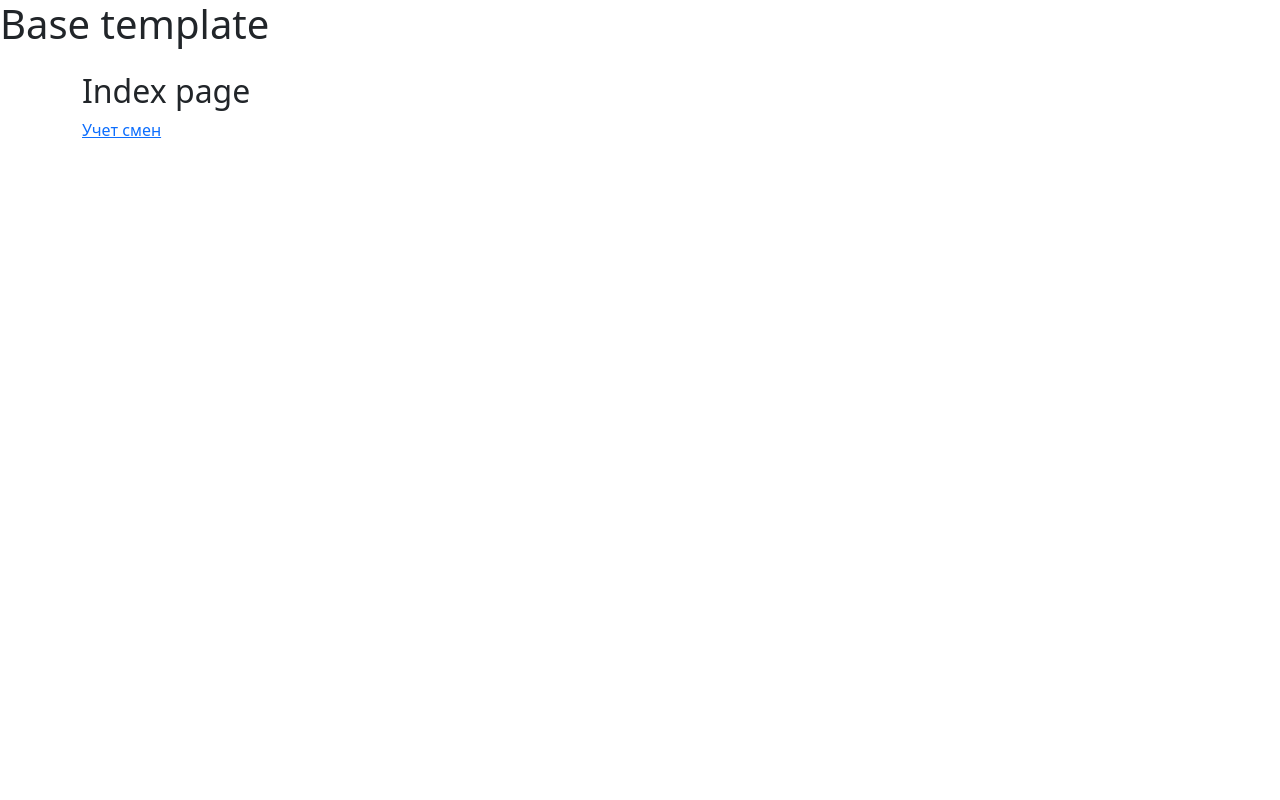
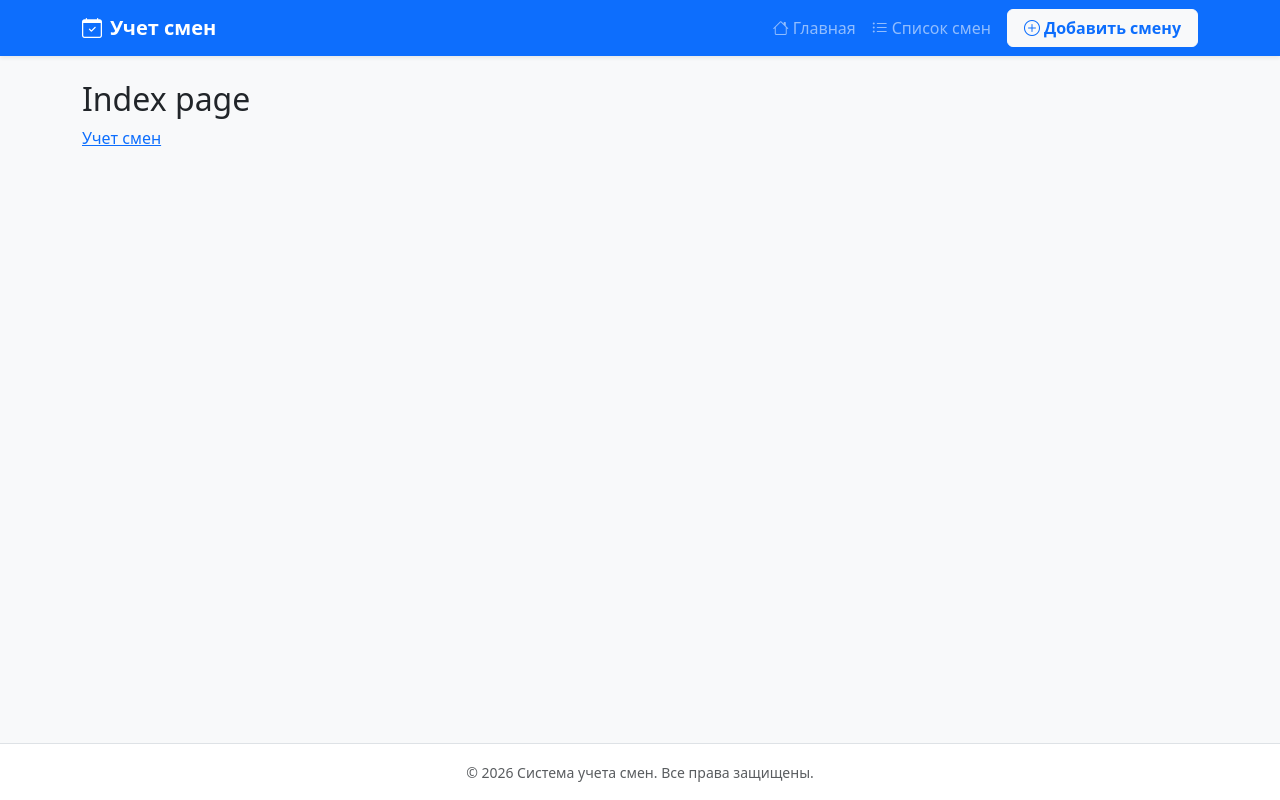
Before and after one commit to jekaordjo/flask_proj, a Flask app: page / in a window 1280 px wide. Run offline with Flask 3, Linux system fonts and the light colour scheme; some libraries are stand-ins or nearby versions.

Commit message:
update base.html add bootstrap5 navbar

```diff
--- a/templates/base.html
+++ b/templates/base.html
@@ -1,30 +1,92 @@
 <!DOCTYPE html>
-<html lang="en">
+<html lang="ru">
+
 <head>
     <meta charset="UTF-8">
     <meta name="viewport" content="width=device-width, initial-scale=1.0">
-    <title>{% block title %}Document{% endblock title %}</title>
-    <link rel="stylesheet" href="https://cdn.jsdelivr.net/npm/bootstrap-icons@1.13.1/font/bootstrap-icons.min.css">
+    <title>{% block title %}Учет смен{% endblock %}</title>
+
+    <!-- Иконки Bootstrap (используем актуальную стабильную версию CDN для надежности) -->
+    <link rel="stylesheet" href="https://cdn.jsdelivr.net/npm/bootstrap-icons@1.11.3/font/bootstrap-icons.min.css">
+
+    <!-- Ваши локальные стили Bootstrap (убедитесь, что файл существует в static/css/) -->
     <link rel="stylesheet" href="{{ url_for('static', filename='css/bootstrap.min.css') }}">
+
+    <!-- Блок для дополнительных стилей конкретных страниц -->
+    {% block styles %}{% endblock %}
 </head>
-<body>
-    <h1>Base template</h1>
-    <div class="container py-2">
+
+<!-- min-vh-100 и flex-column обеспечивают прижатие футера к низу при малом количестве контента -->
+
+<body class="d-flex flex-column min-vh-100 bg-light">
+
+    <header>
+        <nav class="navbar navbar-expand-lg navbar-dark bg-primary shadow-sm">
+            <div class="container">
+                <a class="navbar-brand fw-bold" href="{{ url_for('index') }}">
+                    <i class="bi bi-calendar-check me-2"></i>Учет смен
+                </a>
+
+                <!-- Кнопка гамбургер-меню для мобильных устройств -->
+                <button class="navbar-toggler" type="button" data-bs-toggle="collapse" data-bs-target="#navbarNav"
+                    aria-controls="navbarNav" aria-expanded="false" aria-label="Переключить навигацию">
+                    <span class="navbar-toggler-icon"></span>
+                </button>
+
+                <div class="collapse navbar-collapse" id="navbarNav">
+                    <ul class="navbar-nav ms-auto align-items-lg-center">
+                        <li class="nav-item">
+                            <a class="nav-link" href="{{ url_for('index') }}">
+                                <i class="bi bi-house me-1"></i>Главная
+                            </a>
+                        </li>
+                        <li class="nav-item">
+                            <a class="nav-link" href="{{ url_for('shifts_app.shifts') }}">
+                                <i class="bi bi-list-ul me-1"></i>Список смен
+                            </a>
+                        </li>
+                        <li class="nav-item ms-lg-2 mt-2 mt-lg-0">
+                            <a class="btn btn-light text-primary fw-semibold px-3"
+                                href="{{ url_for('shifts_app.add_shift') }}">
+                                <i class="bi bi-plus-circle me-1"></i>Добавить смену
+                            </a>
+                        </li>
+                    </ul>
+                </div>
+            </div>
+        </nav>
+    </header>
+
+    <main class="container py-4 flex-grow-1">
+        <!-- Логика отображения flashed-сообщений (сохранена и немного улучшена для доступности) -->
         {% with messages = get_flashed_messages(with_categories=true) %}
         {% if messages %}
         {% for category, message in messages %}
-        <div class="alert alert-{{ 'danger' if category == 'error' else category }} alert-dismissible fade show shadow-sm">
+        <div class="alert alert-{{ 'danger' if category == 'error' else category }} alert-dismissible fade show shadow-sm"
+            role="alert">
             {{ message }}
-            <button type="button" class="btn-close" data-bs-dismiss="alert"></button>
+            <button type="button" class="btn-close" data-bs-dismiss="alert" aria-label="Закрыть"></button>
         </div>
         {% endfor %}
         {% endif %}
         {% endwith %}
-    </div>
-    <div class="container">
+
+        <!-- Основной контент дочерних шаблонов -->
         {% block body %}
-        {% endblock body %}
-    </div>
+        {% endblock %}
+    </main>
+
+    <footer class="bg-white border-top py-3 mt-auto">
+        <div class="container text-center text-muted">
+            <small>&copy; 2026 Система учета смен. Все права защищены.</small>
+        </div>
+    </footer>
+
+    <!-- Скрипты Bootstrap -->
     <script src="{{ url_for('static', filename='js/bootstrap.bundle.min.js') }}"></script>
+
+    <!-- Блок для дополнительных скриптов конкретных страниц -->
+    {% block scripts %}{% endblock %}
 </body>
+
 </html>
```
